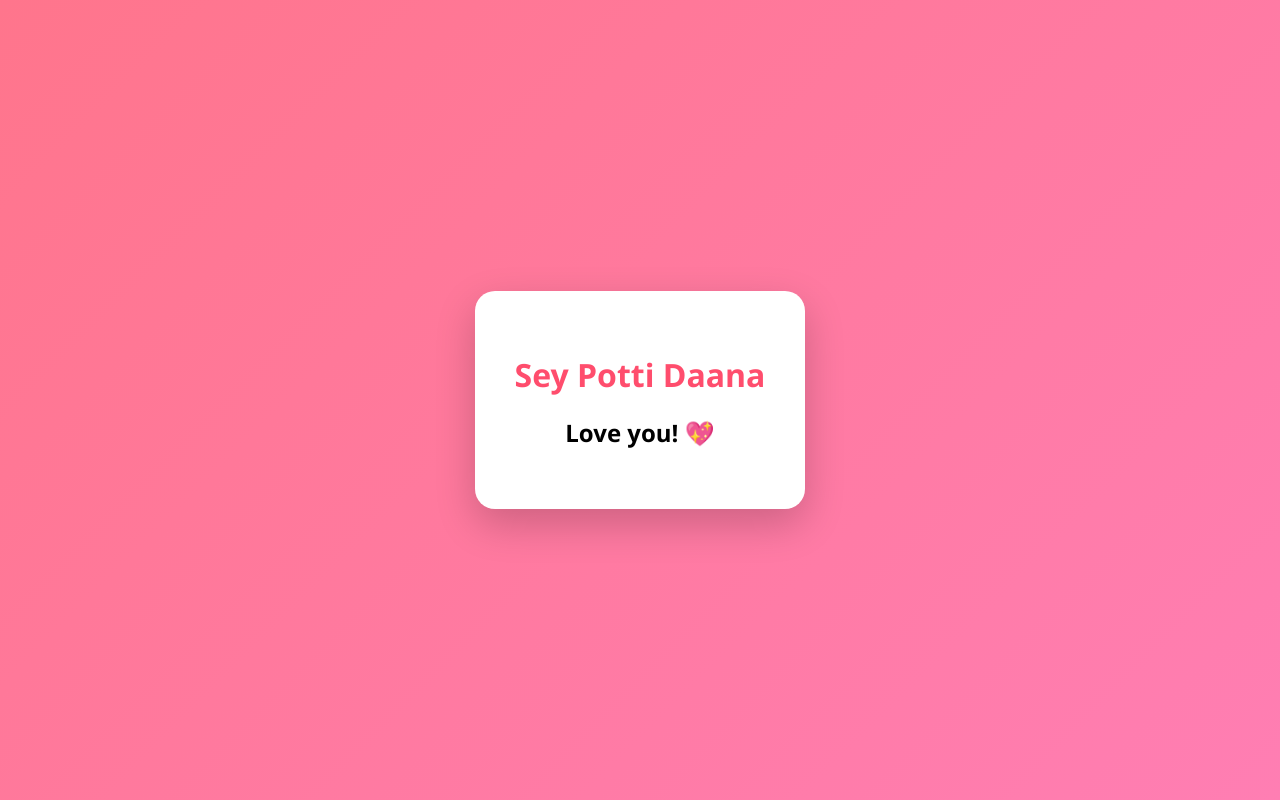
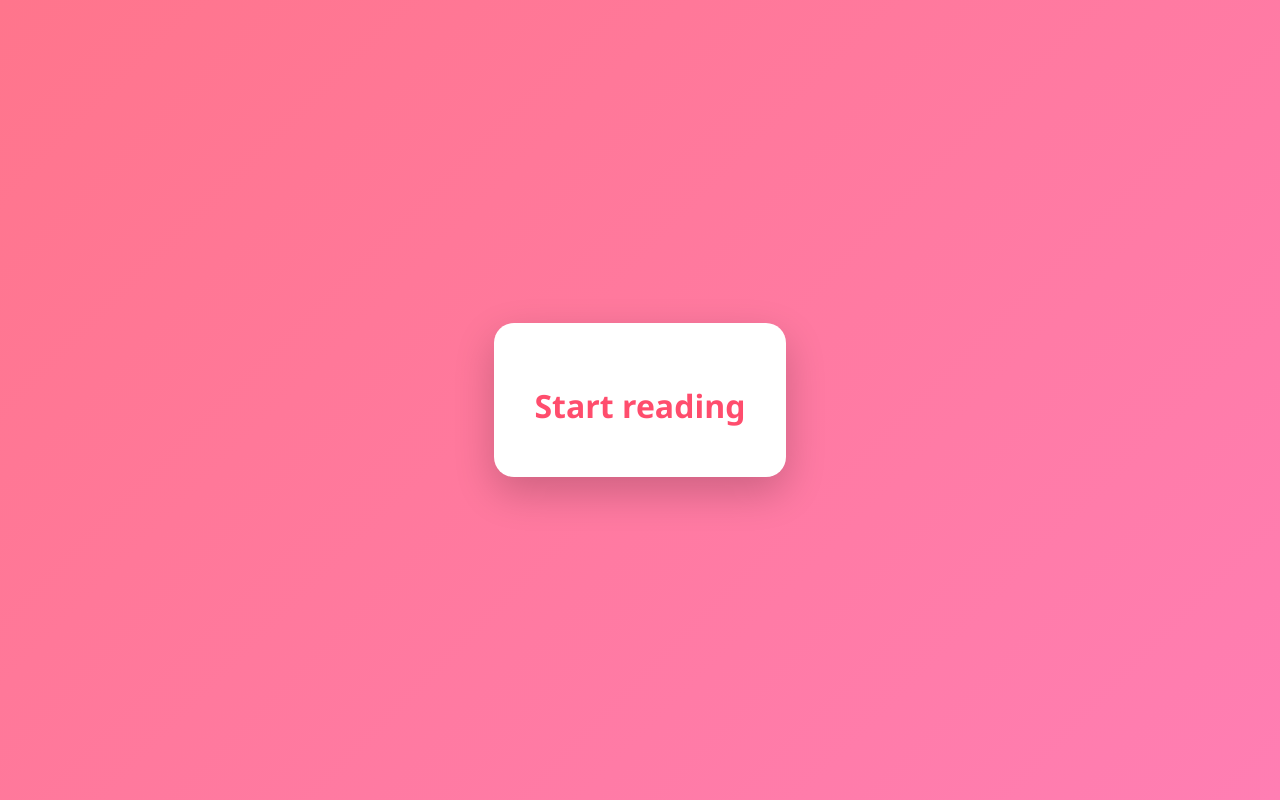
Before and after one commit to KolapinniSathish/wish, a plain HTML site: page index.html in a window 1280 px wide. Drawn offline with Linux system fonts and the light colour scheme.

Commit message:
Reminder

```diff
--- a/index.html
+++ b/index.html
@@ -3,7 +3,7 @@
 <head>
 <meta charset="UTF-8">
 <meta name="viewport" content="width=device-width, initial-scale=1.0">
-<title>Happy Valentine's Day Manisha ❤️</title>
+<title>Reminder</title>
 
 <style>
 body{
@@ -74,8 +74,7 @@ button:hover{
 <body>
 
 <div class="card">
-    <h1>Sey Potti Daana</h1>
-    <h2>Love you! 💖</h2>
+    <h1>Start reading</h1>
 </div>
 
 
```
